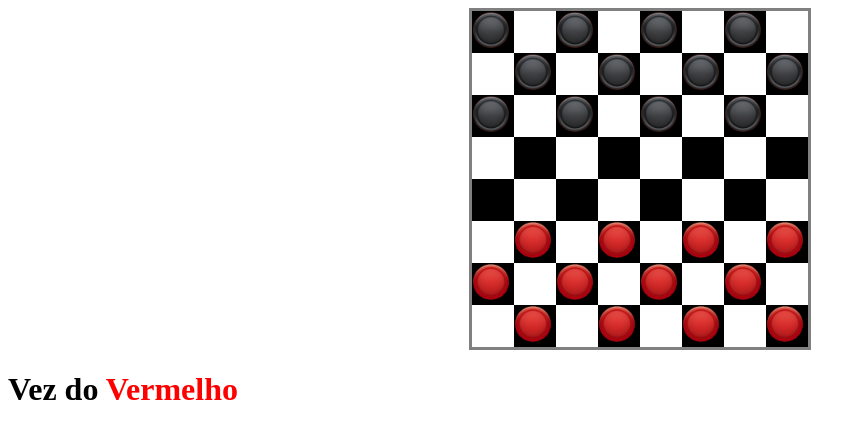
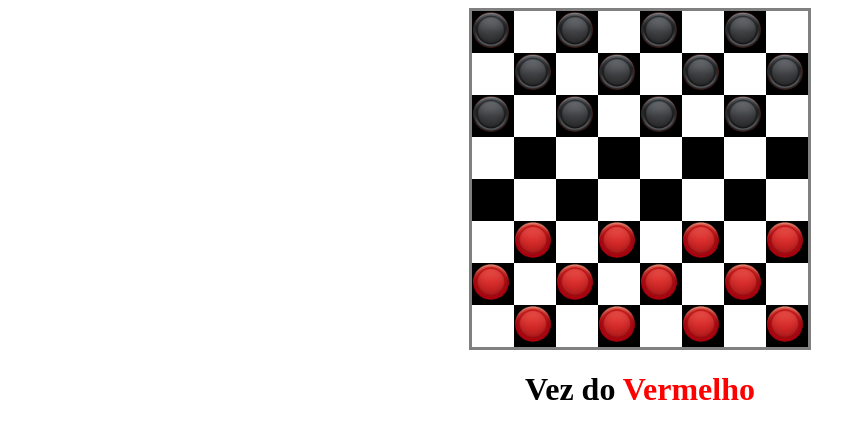
Before and after one commit to Jops-Garcia/ProgWebIF, a plain HTML site: page tarefa3/damas.html in a window 1280 px wide. Shown: the whole page, without its empty margins (0-864 px from the left). Drawn offline with Linux system fonts and the light colour scheme.

Commit message:
centralizando turno

```diff
--- a/tarefa3/damas.html
+++ b/tarefa3/damas.html
@@ -8,6 +8,8 @@
 </head>
 <body>
     <script src="damas.js"></script>
-   <h1>Vez do <span id="turno" style="color: red;">Vermelho</span></h1>
+    <div id="container" style="text-align: center;">
+        <h1>Vez do <span id="turno" style="color: red;">Vermelho</span></h1>
+    </div>
 </body>
 </html>
```
